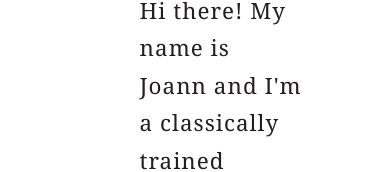
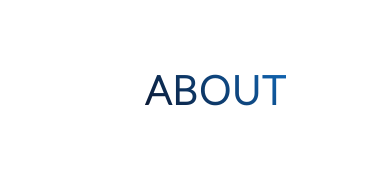
Before and after one commit to JLPinthecity/portfolio, a React (Create React App) app: page /about in a window 390 px wide. Shown: the part 166-338 px from the top of the page. Built offline with nearby package versions, Linux system fonts and the light colour scheme; a web font is replaced by a local one.

Commit message:
edit about mobile view

```diff
--- a/src/App.css
+++ b/src/App.css
@@ -10,6 +10,7 @@ body {
   color: #231f20;
   font-family: "Be Vietnam Pro", sans-serif;
   overflow-x: hidden;
+  height: 100%;
 }
 
 .app {
--- a/src/components/About.css
+++ b/src/components/About.css
@@ -96,6 +96,31 @@
   .technology {
     font-size: 1.2rem;
   }
+
+  .about-row {
+    display: flex;
+    flex-direction: column;
+    width: 90vw;
+    padding: 2rem;
+  }
+
+  .about-title {
+    color: rgb(18, 26, 92);
+    font-size: 2.5rem;
+    font-family: "lato", serif;
+    font-weight: 700;
+    text-transform: uppercase;
+    transform: rotate(0deg);
+    transform-origin: 0 0;
+    background: linear-gradient(45deg, rgb(12, 26, 53), rgb(16, 100, 177));
+    color: transparent;
+    background-clip: text;
+  }
+
+  .summary {
+    width: 85vw;
+    padding-left: 1rem;
+  }
 }
 
 @media only screen and (max-width: 750px) {
--- a/src/components/Main.css
+++ b/src/components/Main.css
@@ -31,7 +31,7 @@
 .left-side .summary {
   display: flex;
   justify-content: flex-end;
-  font-size: 30px;
+  font-size: 2rem;
   line-height: 27pt;
   letter-spacing: 0.1rem;
   text-align: left;
@@ -121,6 +121,7 @@
 
   .right-side img {
     width: 80%;
+    margin: 0.5rem;
   }
 
   .left-side {
@@ -145,7 +146,7 @@
   }
 
   .left-side .summary {
-    font-size: 2rem;
+    font-size: 1rem;
   }
 
   .header1 {
@@ -186,12 +187,15 @@
     border: 20px solid pink;
   }
 
+  .left-side {
+    justify-content: center;
+  }
   .left-side img {
     width: 35%;
   }
 
   .left-side .summary {
-    font-size: 25px;
+    font-size: 1rem;
     padding-left: 2vw;
   }
 
--- a/src/components/Sidebar.css
+++ b/src/components/Sidebar.css
@@ -3,7 +3,7 @@
   flex-direction: column;
   align-items: center;
   padding: 2rem;
-  height: 100vh;
+  height: 100%;
 }
 
 .main-container .item {
@@ -51,7 +51,6 @@
 
 @media only screen and (max-width: 600px) and (min-width: 300px) {
   .main-container {
-    color: pink;
     height: 200vh;
     width: 100vw;
     left: 0;
@@ -73,17 +72,18 @@
 @media only screen and (max-width: 950px) and (min-width: 600px) {
   .main-container {
     height: 200vh;
-    width: 100vw;
-    left: -7rem;
-    top: -2rem;
+    width: 95vw;
+    left: 4rem;
     position: fixed;
   }
+
   .main-container .item {
-    font-size: 4rem;
+    font-size: 3rem;
   }
 
   .sidebar_wrapper {
-    top: 7rem;
+    top: 10rem;
+    left: -3.5rem;
   }
 }
 
```
